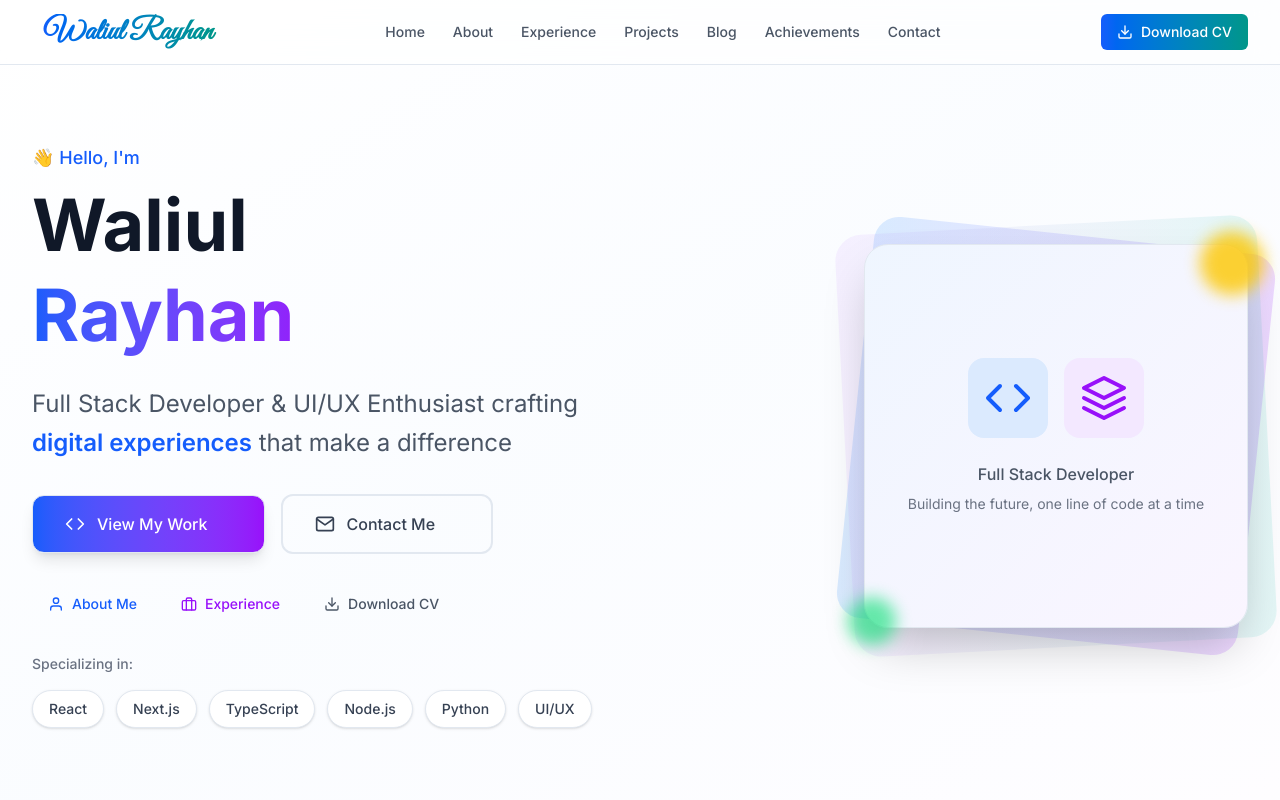
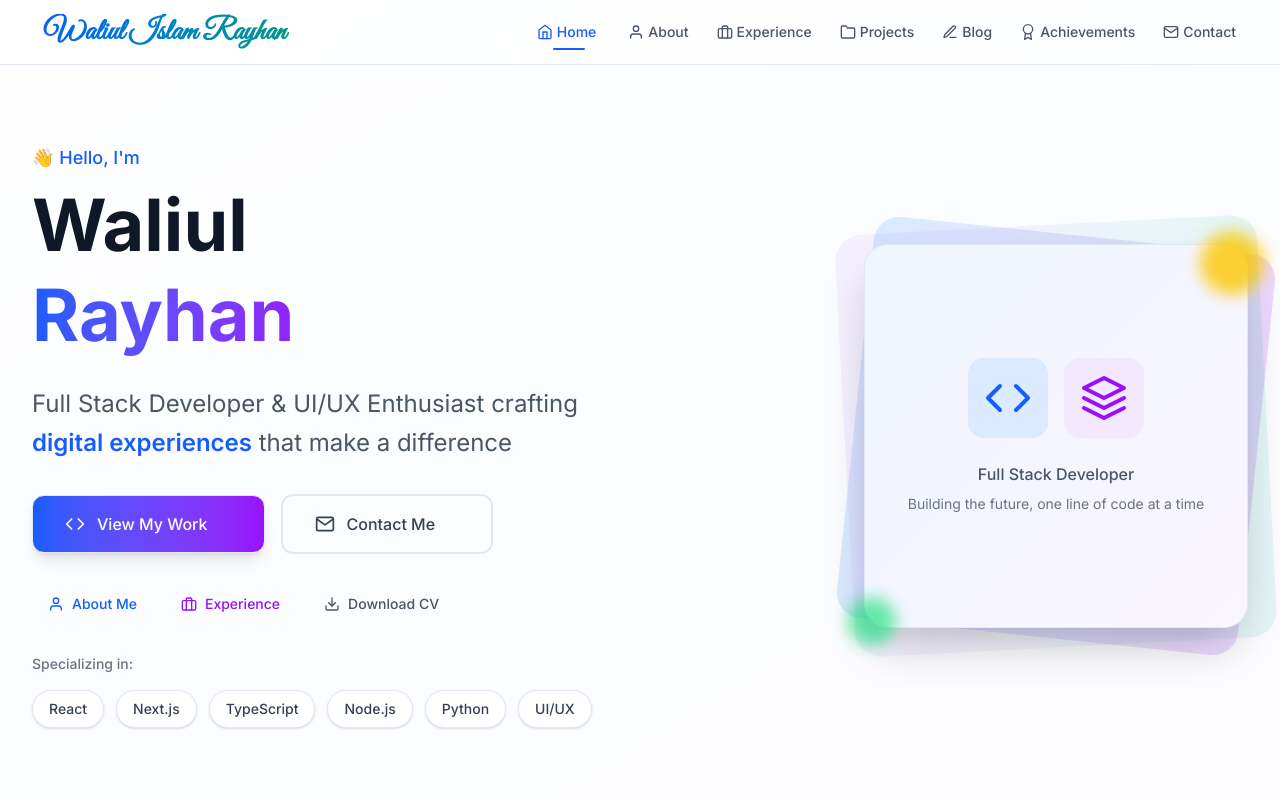
Before and after one commit to waliulrayhan/waliul-portfolio, a Next.js app: page / in a window 1280 px wide. Shown: the top 800 px of the page. Built offline with nearby package versions, Linux system fonts and the light colour scheme.

Commit message:
feat: Enhance Navbar component with icons for navigation items; improve active link styling and smooth scrolling functionality.

```diff
--- a/src/components/layout/Navbar.tsx
+++ b/src/components/layout/Navbar.tsx
@@ -2,28 +2,27 @@
 
 import { useState, useEffect } from 'react';
 import Link from 'next/link';
-import { FiMenu, FiX, FiDownload } from 'react-icons/fi';
+import { FiMenu, FiX, FiHome, FiUser, FiBriefcase, FiFolder, FiEdit3, FiAward, FiMail } from 'react-icons/fi';
 import { cn } from '../../lib/utils';
+import { usePathname } from 'next/navigation';
 
 const NAVIGATION_ITEMS = [
-  { name: 'Home', href: '/', isExternal: false },
-  { name: 'About', href: '/about', isExternal: false },
-  { name: 'Experience', href: '/experience', isExternal: false },
-  { name: 'Projects', href: '/projects', isExternal: false },
-  { name: 'Blog', href: '/blog', isExternal: false },
-  { name: 'Achievements', href: '/achievements', isExternal: false },
-  { name: 'Contact', href: '#contact', isExternal: true },
+  { name: 'Home', href: '/', isExternal: false, icon: FiHome },
+  { name: 'About', href: '/about', isExternal: false, icon: FiUser },
+  { name: 'Experience', href: '/experience', isExternal: false, icon: FiBriefcase },
+  { name: 'Projects', href: '/projects', isExternal: false, icon: FiFolder },
+  { name: 'Blog', href: '/blog', isExternal: false, icon: FiEdit3 },
+  { name: 'Achievements', href: '/achievements', isExternal: false, icon: FiAward },
+  { name: 'Contact', href: '#contact', isExternal: true, icon: FiMail },
 ] as const;
 
-const RESUME_CONFIG = {
-  path: '/resume.pdf',
-  filename: 'Md. Waliul Islam Rayhan\'s CV.pdf',
-} as const;
+
 
 export default function Navbar() {
   const [isClient, setIsClient] = useState(false);
   const [isOpen, setIsOpen] = useState(false);
   const [scrolled, setScrolled] = useState(false);
+  const pathname = usePathname();
 
   // Set client flag after mount to prevent hydration issues
   useEffect(() => {
@@ -107,67 +106,65 @@ export default function Navbar() {
     <div className="flex-shrink-0 min-w-0 px-2">
       <Link
         href="/"
-        className="text-2xl sm:text-3xl font-bold bg-gradient-to-r from-blue-600 to-teal-600 bg-clip-text text-transparent hover:opacity-80 transition-all duration-200 focus:outline-none focus:ring-2 focus:ring-teal-500 focus:ring-offset-2 rounded-sm font-great-vibes inline-block px-1"
+        className="text-2xl sm:text-3xl font-bold bg-gradient-to-r from-blue-600 to-teal-600 bg-clip-text text-transparent hover:opacity-80 transition-all duration-200 focus:outline-none font-great-vibes inline-block px-1"
         style={{ overflow: 'visible' }}
       >
-        Waliul Rayhan
+        Waliul Islam Rayhan
       </Link>
     </div>
   );
 
-  const renderDesktopNavigation = () => (
-    <div className="hidden lg:block">
+  const renderDesktopNavigation = () => {
+    const isActiveRoute = (href: string) => {
+      if (href === '/') return pathname === '/';
+      return pathname.startsWith(href);
+    };
+
+    return (
+      <div className="hidden lg:flex flex-1 justify-end">
         <div className="flex items-center space-x-1">
-        {NAVIGATION_ITEMS.map((item) => (
-          item.isExternal ? (
+          {NAVIGATION_ITEMS.map((item) => {
+            const IconComponent = item.icon;
+            const isActive = item.isExternal ? false : isActiveRoute(item.href);
+
+            return item.isExternal ? (
               <a
                 key={item.name}
                 href={item.href}
                 onClick={(e) => handleSmoothScroll(e, item.href)}
-              className="text-gray-600 hover:text-gray-900 hover:bg-gray-50 px-3 py-2 rounded-md text-sm font-medium transition-all duration-200 focus:outline-none focus:ring-2 focus:ring-teal-500 focus:bg-gray-50"
+                className="relative flex items-center space-x-1 text-gray-600 hover:text-blue-600 px-3 py-2 text-sm font-medium transition-all duration-200 focus:outline-none group"
               >
-              {item.name}
+                <IconComponent className="w-4 h-4" />
+                <span>{item.name}</span>
               </a>
             ) : (
               <Link
                 key={item.name}
                 href={item.href}
-              className="text-gray-600 hover:text-gray-900 hover:bg-gray-50 px-3 py-2 rounded-md text-sm font-medium transition-all duration-200 focus:outline-none focus:ring-2 focus:ring-teal-500 focus:bg-gray-50"
+                className={cn(
+                  "relative flex items-center space-x-1 px-3 py-2 text-sm font-medium transition-all duration-200 focus:outline-none group",
+                  isActive
+                    ? "text-blue-600"
+                    : "text-gray-600 hover:text-blue-600"
+                )}
               >
-              {item.name}
+                <IconComponent className="w-4 h-4" />
+                <span>{item.name}</span>
+                {isActive && (
+                  <div className="absolute bottom-0 left-1/2 transform -translate-x-1/2 w-8 h-0.5 bg-blue-600 rounded-full" />
+                )}
               </Link>
-          )
-        ))}
+            );
+          })}
         </div>
       </div>
     );
+  };
 
-  const renderDesktopActions = () => (
-    <div className="hidden lg:flex items-center">
-      <a
-        href={RESUME_CONFIG.path}
-        download={RESUME_CONFIG.filename}
-        aria-label="Download CV as PDF"
-        className="inline-flex items-center justify-center rounded-md text-sm font-medium transition-all duration-200 focus-visible:outline-none focus-visible:ring-2 focus-visible:ring-teal-500 focus-visible:ring-offset-2 bg-gradient-to-r from-blue-600 to-teal-600 text-white hover:from-blue-700 hover:to-teal-700 hover:shadow-md transform hover:scale-105 h-9 px-4"
-      >
-        <FiDownload className="mr-2 h-4 w-4" />
-        Download CV
-      </a>
-    </div>
-  );
+
 
   const renderMobileActions = () => (
-    <div className="lg:hidden flex items-center space-x-1 sm:space-x-2 flex-shrink-0">
-      <a
-        href={RESUME_CONFIG.path}
-        download={RESUME_CONFIG.filename}
-        aria-label="Download CV"
-        className="hidden sm:inline-flex items-center justify-center rounded-md text-xs sm:text-sm font-medium transition-all duration-200 focus-visible:outline-none focus-visible:ring-2 focus-visible:ring-teal-500 bg-gradient-to-r from-blue-600 to-teal-600 text-white hover:opacity-90 h-8 px-2 sm:px-3 whitespace-nowrap"
-      >
-        <FiDownload className="h-3 w-3 sm:h-4 sm:w-4" />
-        <span className="ml-1 hidden md:inline">CV</span>
-      </a>
-
+    <div className="lg:hidden flex items-center flex-shrink-0">
       <button
         id="mobile-menu-button"
         onClick={() => setIsOpen(!isOpen)}
@@ -217,11 +214,9 @@ export default function Navbar() {
   return (
     <nav className={getNavbarStyles()}>
       <div className="w-full max-w-7xl mx-auto px-4 sm:px-6 lg:px-8">
-        <div className="flex justify-between items-center h-16 w-full">
+        <div className="flex justify-between items-center h-16 w-full lg:flex lg:items-center">
           {renderLogo()}
-
           {renderDesktopNavigation()}
-          {renderDesktopActions()}
           {renderMobileActions()}
         </div>
       </div>
@@ -249,21 +244,25 @@ export default function Navbar() {
         <div className="relative bg-white backdrop-blur-none border-b border-gray-200 shadow-lg w-full">
           <div className="px-4 sm:px-6 py-4 space-y-2 max-h-[calc(100vh-4rem)] overflow-y-auto w-full">
             <div className="space-y-1 w-full">
-              {NAVIGATION_ITEMS.map((item, index) => (
-                item.isExternal ? (
+              {NAVIGATION_ITEMS.map((item, index) => {
+                const IconComponent = item.icon;
+                const isActive = item.isExternal ? false : (item.href === '/' ? pathname === '/' : pathname.startsWith(item.href));
+
+                return item.isExternal ? (
                   <a
                     key={item.name}
                     href={item.href}
                     onClick={(e) => handleSmoothScroll(e, item.href)}
                     className={cn(
-                      "block px-4 py-3 text-base font-medium text-gray-700 hover:text-gray-900 hover:bg-gray-50 rounded-lg transition-all duration-200 focus:outline-none focus:ring-2 focus:ring-teal-500 focus:bg-gray-50 transform w-full text-left",
+                      "flex items-center space-x-3 px-4 py-3 text-base font-medium text-gray-700 hover:text-gray-900 hover:bg-gray-50 rounded-lg transition-all duration-200 focus:outline-none transform w-full",
                       isOpen ? "translate-x-0 opacity-100" : "translate-x-4 opacity-0"
                     )}
                     style={{
                       transitionDelay: isOpen ? `${index * 50}ms` : '0ms'
                     }}
                   >
-                    {item.name}
+                    <IconComponent className="w-5 h-5" />
+                    <span>{item.name}</span>
                   </a>
                 ) : (
                   <Link
@@ -271,35 +270,23 @@ export default function Navbar() {
                     href={item.href}
                     onClick={() => setIsOpen(false)}
                     className={cn(
-                      "block px-4 py-3 text-base font-medium text-gray-700 hover:text-gray-900 hover:bg-gray-50 rounded-lg transition-all duration-200 focus:outline-none focus:ring-2 focus:ring-teal-500 focus:bg-gray-50 transform w-full text-left",
+                      "flex items-center space-x-3 px-4 py-3 text-base font-medium rounded-lg transition-all duration-200 focus:outline-none transform w-full",
+                      isActive
+                        ? "text-blue-600 bg-blue-50"
+                        : "text-gray-700 hover:text-gray-900 hover:bg-gray-50",
                       isOpen ? "translate-x-0 opacity-100" : "translate-x-4 opacity-0"
                     )}
                     style={{
                       transitionDelay: isOpen ? `${index * 50}ms` : '0ms'
                     }}
                   >
-                    {item.name}
+                    <IconComponent className="w-5 h-5" />
+                    <span>{item.name}</span>
                   </Link>
-                )
-              ))}
+                );
+              })}
             </div>
 
-            <div className="pt-4 border-t border-gray-200 w-full">
-              <a
-                href={RESUME_CONFIG.path}
-                download={RESUME_CONFIG.filename}
-                className={cn(
-                  "flex items-center justify-center w-full px-4 py-3 text-base font-medium bg-gradient-to-r from-blue-600 to-teal-600 text-white hover:from-blue-700 hover:to-teal-700 rounded-lg transition-all duration-200 focus:outline-none focus:ring-2 focus:ring-teal-500 focus:ring-offset-2 transform hover:scale-[0.98]",
-                  isOpen ? "translate-x-0 opacity-100" : "translate-x-4 opacity-0"
-                )}
-                style={{
-                  transitionDelay: isOpen ? `${NAVIGATION_ITEMS.length * 50}ms` : '0ms'
-                }}
-              >
-                <FiDownload className="mr-2 h-5 w-5" />
-                Download CV
-              </a>
-            </div>
           </div>
         </div>
       </div>
```
Lines whose indentation alone changed are shown as unchanged.
